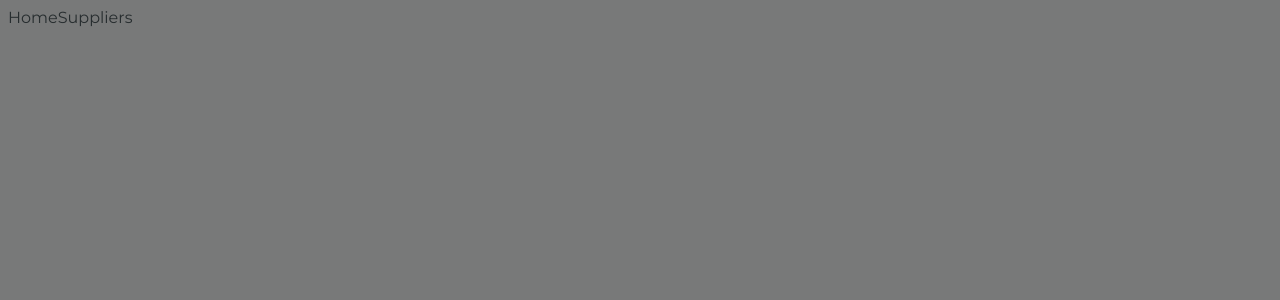
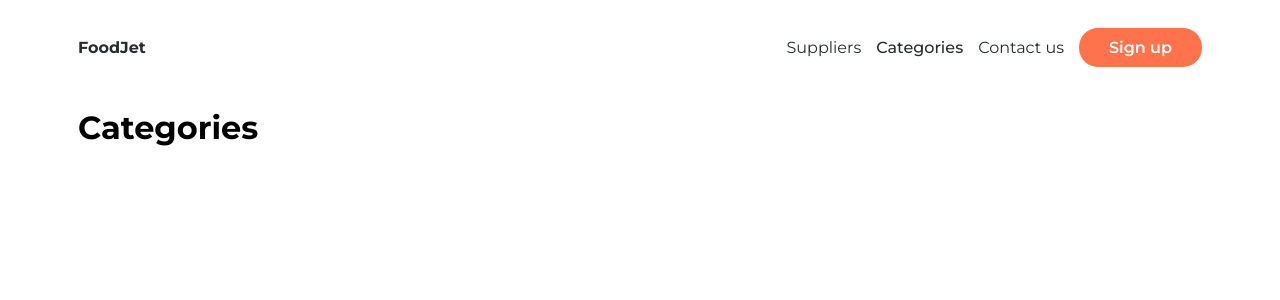
Before and after one commit to yuriipalam/food-delivery-service, a Vue app in the folder frontend/: page /categories in a window 1280 px wide. Before the commit this address had no page. Shown: the top 300 px of the page. Built offline with nearby package versions, Linux system fonts and the light colour scheme.

Commit message:
NavbarComponent development

```diff
--- a/frontend/src/App.vue
+++ b/frontend/src/App.vue
@@ -1,14 +1,11 @@
 <script setup>
 import "@/assets/css/main.css"
 import "vue-router";
-
-import MenuLink from "./components/MenuLink.vue";
-import PrimaryButton from "./components/PrimaryButton.vue";
+import Navbar from "./components/Navbar.vue";
 </script>
 
 <template>
-  <MenuLink :route-name="'Home'">Home</MenuLink>
-  <MenuLink :route-name="'Suppliers'">Suppliers</MenuLink>
+  <Navbar></Navbar>
   <main class="container">
     <router-view></router-view>
   </main>
--- a/frontend/src/assets/css/main.css
+++ b/frontend/src/assets/css/main.css
@@ -15,9 +15,5 @@
 .container {
     max-width: 1440px;
     margin: 0 auto;
+    padding: 0 70px;
 }
-
-/*temporary*/
-body {
-    background-color: #787979;
-}
--- /dev/null
+++ b/frontend/src/components/Navbar.vue
@@ -0,0 +1,55 @@
+<script setup>
+import NavLink from "./NavLink.vue";
+import PrimaryButton from "./PrimaryButton.vue";
+</script>
+
+<template>
+  <nav>
+    <div class="container">
+      <NavLink :route-name="'Home'"><strong><b>FoodJet</b></strong></NavLink>
+      <div class="header-content">
+        <ul class="navbar-nav">
+          <li>
+            <NavLink :route-name="'Suppliers'">Suppliers</NavLink>
+          </li>
+          <li>
+            <NavLink :route-name="'Categories'">Categories</NavLink>
+          </li>
+          <li>
+            <NavLink :route-name="'ContactUs'">Contact us</NavLink>
+          </li>
+        </ul>
+        <PrimaryButton :class="'header-button'">Sign up</PrimaryButton>
+      </div>
+    </div>
+  </nav>
+</template>
+
+<style scoped>
+nav {
+  padding-top: 20px;
+  padding-bottom: 20px;
+}
+
+nav > .container {
+  display: flex;
+  justify-content: space-between;
+  align-items: center;
+}
+
+.header-content {
+  display: flex;
+  align-items: center;
+}
+
+ul {
+  margin: 0 0;
+  padding-left: 0;
+  list-style: none;
+  display: flex;
+}
+
+ul li {
+  margin-right: 15px;
+}
+</style>
--- a/frontend/src/components/PrimaryButton.vue
+++ b/frontend/src/components/PrimaryButton.vue
@@ -13,11 +13,11 @@ const props = defineProps({
 <style scoped>
   button {
     border: none;
-    padding: 13px 50px;
+    padding: 10px 30px;
     display: flex;
     border-radius: 19px;
     transition: opacity 0.7s ease;
-    font-size: 20px;
+    font-size: 16px;
     font-weight: 600;
   }
   button:hover {
--- a/frontend/src/router/index.js
+++ b/frontend/src/router/index.js
@@ -1,6 +1,8 @@
 import * as VueRouter from "vue-router"
 import Home from "../views/Home.vue";
 import Suppliers from "../views/Suppliers.vue";
+import Categories from "../views/Categories.vue";
+import ContactUs from "../views/ContactUs.vue";
 
 const routes = [
     {
@@ -12,6 +14,16 @@ const routes = [
         path: '/suppliers',
         name: 'Suppliers',
         component: Suppliers
+    },
+    {
+        path: '/categories',
+        name: 'Categories',
+        component: Categories
+    },
+    {
+        path: '/contact-us',
+        name: 'ContactUs',
+        component: ContactUs
     }
 ]
 
--- /dev/null
+++ b/frontend/src/views/Categories.vue
@@ -0,0 +1,11 @@
+<script setup>
+
+</script>
+
+<template>
+<h1>Categories</h1>
+</template>
+
+<style scoped>
+
+</style>
--- /dev/null
+++ b/frontend/src/views/ContactUs.vue
@@ -0,0 +1,11 @@
+<script setup>
+
+</script>
+
+<template>
+<h1>Contact us</h1>
+</template>
+
+<style scoped>
+
+</style>
```
Also changed, not shown: frontend/src/components/NavLink.vue (renamed from frontend/src/components/MenuLink.vue).
